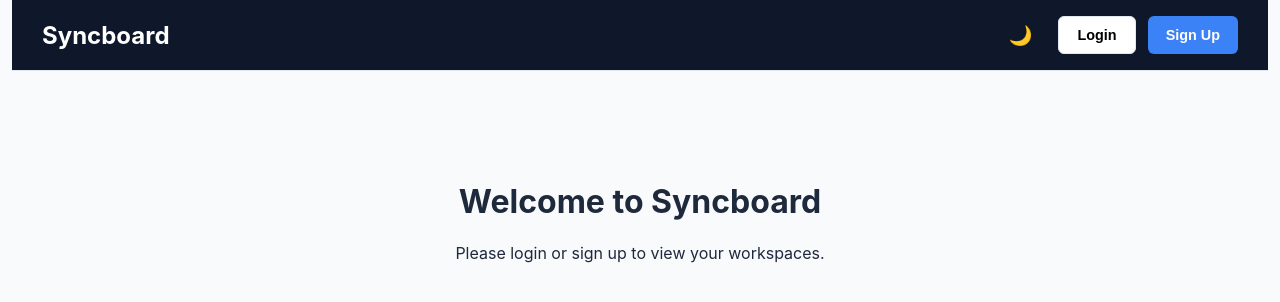
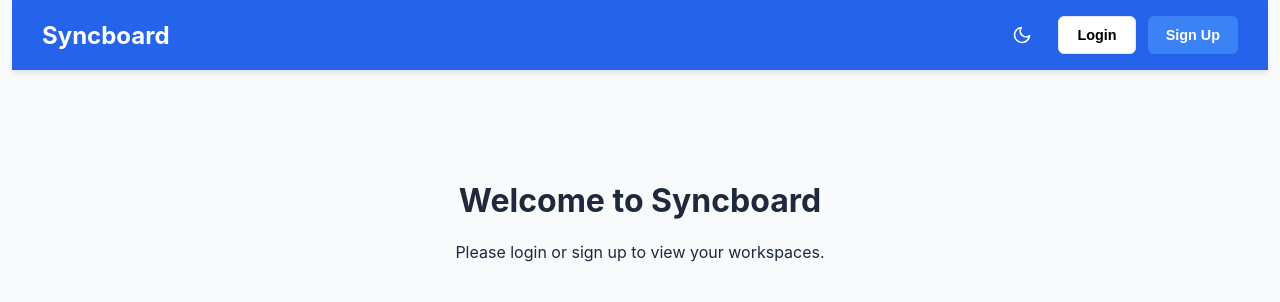
Before and after one commit to panchaleehewage/SyncBoard, a React (Vite) app: page / in a window 1280 px wide. Shown: the top 302 px of the page. Built offline with nearby package versions, Linux system fonts and the light colour scheme.

Commit message:
Fix react compiler warning, refine dark mode, and optimize CSS layout

```diff
--- a/src/App.css
+++ b/src/App.css
@@ -3,200 +3,115 @@
   --text: #1e293b;
   --text-light: #64748b;
   --border: #e2e8f0;
-  --primary: #0f172a;
-  --primary-hover: #334155;
+  --card-bg: white;
+
+  --primary: #2563eb;
+  --primary-hover: #1d4ed8;
+
   --danger: #ef4444;
   --todo: #3b82f6;
   --inprogress: #f59e0b;
   --done: #10b981;
 }
 
-body, html { margin: 0; padding: 0; background: var(--bg); color: var(--text); font-family: -apple-system, BlinkMacSystemFont, "Segoe UI", Roboto, Helvetica, Arial, sans-serif; }
-
-/* Header */
-.header-bar { display: flex; justify-content: space-between; align-items: center; margin-bottom: 30px; border-bottom: 1px solid var(--border); padding-bottom: 20px; }
-.header-bar h1 { margin: 0; font-size: 1.5rem; font-weight: 600; letter-spacing: -0.5px; }
-.user-info { font-size: 0.9rem; color: var(--text-light); background: white; padding: 6px 12px; border-radius: 20px; border: 1px solid var(--border); }
-
-/* Form */
-.add-task-form { display: flex; gap: 12px; margin-bottom: 40px; align-items: center; background: white; padding: 12px; border-radius: 8px; border: 1px solid var(--border); box-shadow: 0 1px 2px rgba(0,0,0,0.02); }
-.add-task-form input { padding: 10px 14px; border: 1px solid var(--border); border-radius: 6px; font-size: 0.9rem; outline: none; flex: 1; transition: 0.2s; }
-.add-task-form input:focus { border-color: var(--todo); box-shadow: 0 0 0 3px rgba(59, 130, 246, 0.1); }
-.add-task-form button { padding: 10px 20px; background: var(--primary); color: white; border: none; border-radius: 6px; font-weight: 500; font-size: 0.9rem; cursor: pointer; transition: 0.2s; }
-.add-task-form button:hover { background: var(--primary-hover); }
-
-/* Board & Columns */
-.board { display: flex; gap: 24px; align-items: stretch; } /* stretch ensures equal height */
-.column { flex: 1; display: flex; flex-direction: column; }
-.column h2 { font-size: 0.85rem; text-transform: uppercase; font-weight: 700; color: var(--text-light); margin-top: 0; margin-bottom: 16px; display: flex; align-items: center; gap: 8px; }
-.task-count { background: #e2e8f0; color: #475569; padding: 2px 8px; border-radius: 12px; font-size: 0.75rem; }
-.task-list { flex: 1; display: flex; flex-direction: column; gap: 12px; border-top: 2px solid var(--border); padding-top: 16px; }
-
-/* Task Cards */
-.task-card { background: white; border: 1px solid var(--border); padding: 16px; border-radius: 8px; font-size: 0.85rem; box-shadow: 0 1px 3px rgba(0,0,0,0.04); transition: transform 0.2s, box-shadow 0.2s; }
-.task-card:hover { transform: translateY(-2px); box-shadow: 0 4px 6px rgba(0,0,0,0.05); }
-.task-card h3 { margin: 0 0 12px 0; font-size: 0.95rem; font-weight: 600; color: var(--text); line-height: 1.4; }
-.task-meta { margin: 6px 0; color: var(--text-light); font-size: 0.8rem; }
-.task-meta strong { color: var(--text); font-weight: 600; }
-
-/* Minimalist Status Indicators */
-.to-do { border-left: 4px solid var(--todo); }
-.in-progress { border-left: 4px solid var(--inprogress); }
-.done { border-left: 4px solid var(--done); opacity: 0.75; }
-.overdue { border-left: 4px solid var(--danger); background: #fef2f2; border-color: #fca5a5; }
-
-.late-warning { color: var(--danger); font-weight: 700; }
-.tags { display: flex; flex-wrap: wrap; gap: 6px; margin: 12px 0; }
-.tag { background: #f1f5f9; color: #475569; padding: 4px 8px; border-radius: 4px; font-size: 0.7rem; font-weight: 500; }
-
-/* Buttons */
-.card-actions { margin-top: 16px; display: flex; justify-content: flex-end; }
-.card-actions button { background: white; color: var(--text); border: 1px solid var(--border); padding: 6px 12px; border-radius: 6px; font-size: 0.75rem; font-weight: 500; cursor: pointer; transition: 0.2s; }
-.card-actions button:hover { background: #f1f5f9; border-color: #cbd5e1; }
-
-/* Update Layout Container */
-.app-container { max-width: 95%; margin: 0 auto; padding: 20px; }
-
-/* Main Header */
-.main-header { display: flex; justify-content: space-between; align-items: center; padding-bottom: 20px; margin-bottom: 30px; border-bottom: 1px solid var(--border); }
-.logo { font-size: 1.5rem; font-weight: bold; text-decoration: none; color: var(--primary); }
-.user-controls { display: flex; gap: 15px; align-items: center; }
-.login-form { display: flex; gap: 10px; }
-
-/* Landing & Dashboard */
-.landing-page { text-align: center; padding: 60px 20px; }
-.board-grid { display: grid; grid-template-columns: repeat(auto-fill, minmax(300px, 1fr)); gap: 20px; margin-top: 20px; }
-.board-tile { background: white; border: 1px solid var(--border); padding: 20px; border-radius: 8px; text-decoration: none; color: inherit; transition: 0.2s; box-shadow: 0 1px 3px rgba(0,0,0,0.04); }
-.board-tile:hover { transform: translateY(-3px); box-shadow: 0 4px 12px rgba(0,0,0,0.1); border-color: var(--todo); }
-.board-members { font-size: 0.8rem; color: var(--text-light); margin-top: 10px; }
-
-/* Board specific tweaks */
-.board-header { display: flex; justify-content: space-between; align-items: center; margin-bottom: 20px; }
-.leader-badge { background: #f1f5f9; padding: 4px 10px; border-radius: 12px; font-size: 0.85rem; font-weight: bold; }
-select { padding: 10px; border: 1px solid var(--border); border-radius: 6px; font-size: 0.9rem; background: white; outline: none; }
-select:focus { border-color: var(--todo); }
-
-/* Better Buttons */
-.btn-primary, .btn-secondary, .btn-logout {
-  padding: 10px 18px;
-  border-radius: 6px;
-  font-size: 0.9rem;
-  font-weight: 600;
-  cursor: pointer;
-  transition: 0.2s;
-  border: none;
+body.dark-mode {
+  --bg: #0f172a;
+  --text: #f8fafc;
+  --text-light: #cbd5e1;
+  --border: #334155;
+  --card-bg: #1e293b;
+  --primary: #3b82f6;
+  --primary-hover: #60a5fa;
 }
 
+body, html {
+  margin: 0;
+  padding: 0;
+  background: var(--bg);
+  color: var(--text);
+  font-family: -apple-system, BlinkMacSystemFont, "Segoe UI", Roboto, Helvetica, Arial, sans-serif;
+  min-height: 100vh;
+  transition: background 0.3s;
+}
+
+.task-card, .board-tile, .modal-content, input, select {
+  background: var(--card-bg);
+  color: var(--text);
+  border-color: var(--border);
+}
+
+/* --- Layout & Header --- */
+.app-container {
+  max-width: 95%;
+  margin: 0 auto;
+  padding: 0 20px 20px 20px;
+  min-height: 100vh;
+}
+
+.main-header {
+  display: flex; justify-content: space-between; align-items: center;
+  padding: 16px 30px;
+  margin: 0 -20px 30px -20px;
+  background: var(--primary);
+  color: white;
+  position: sticky;
+  top: 0;
+  z-index: 100;
+  box-shadow: 0 4px 6px -1px rgba(0, 0, 0, 0.1);
+}
+.logo { font-size: 1.5rem; font-weight: bold; text-decoration: none; color: white; }
+.header-actions { display: flex; align-items: center; gap: 20px; }
+.theme-toggle { background: transparent; border: none; color: white; cursor: pointer; display: flex; align-items: center; }
+
+/* User Controls */
+.user-controls { display: flex; align-items: center; gap: 12px; }
+.user-avatar { background: var(--todo); color: white; width: 32px; height: 32px; border-radius: 50%; display: flex; align-items: center; justify-content: center; font-weight: bold; }
+.username-display { font-weight: 500; font-size: 0.95rem; }
+.auth-buttons { display: flex; gap: 12px; }
+
+/* --- Buttons --- */
+.btn-primary, .btn-secondary, .btn-logout {
+  padding: 10px 18px; border-radius: 6px; font-size: 0.9rem; font-weight: 600; cursor: pointer; transition: 0.2s; border: none;
+}
 .btn-primary { background: var(--todo); color: white; }
-.btn-primary:hover { background: #2563eb; }
-.btn-secondary { background: white; color: var(--text); border: 1px solid var(--border); }
+.btn-primary:hover { background: #1d4ed8; }
+.btn-secondary { background: white; color: #1e293b; border: 1px solid var(--border); }
 .btn-secondary:hover { background: #f1f5f9; }
 .btn-logout { background: #fee2e2; color: var(--danger); }
 .btn-logout:hover { background: #fca5a5; color: white; }
-.auth-buttons { display: flex; gap: 12px; }
 
-/* Modals (Popups) */
+/* --- Forms & Modals --- */
 .modal-overlay {
-  position: fixed; top: 0; left: 0; right: 0; bottom: 0;
-  background: rgba(15, 23, 42, 0.6);
-  display: flex; justify-content: center; align-items: center;
-  z-index: 1000;
+  position: fixed; top: 0; left: 0; right: 0; bottom: 0; background: rgba(15, 23, 42, 0.6); display: flex; justify-content: center; align-items: center; z-index: 1000;
 }
 .modal-content {
-  background: white; padding: 32px; border-radius: 12px;
-  width: 100%; max-width: 450px;
-  box-shadow: 0 20px 25px -5px rgba(0, 0, 0, 0.1);
+  background: var(--card-bg); padding: 32px; border-radius: 12px; width: 100%; max-width: 450px; box-shadow: 0 20px 25px -5px rgba(0, 0, 0, 0.1);
 }
-.modal-content h2 { margin-top: 0; margin-bottom: 24px; color: var(--primary); }
+.modal-content h2 { margin-top: 0; margin-bottom: 24px; color: var(--text); }
 .modal-form { display: flex; flex-direction: column; gap: 16px; }
 .form-group { display: flex; flex-direction: column; gap: 6px; text-align: left; }
 .form-group label { font-size: 0.85rem; font-weight: 600; color: var(--text-light); }
 .modal-actions { display: flex; justify-content: flex-end; gap: 12px; margin-top: 10px; }
 
-/* Wider, Prettier Inputs & Dropdowns */
 input, select {
-  padding: 12px; border: 1px solid var(--border); border-radius: 6px;
-  font-size: 0.95rem; background: white; outline: none; width: 100%;
-  box-sizing: border-box; transition: 0.2s;
+  padding: 12px; border: 1px solid var(--border); border-radius: 6px; font-size: 0.95rem; outline: none; width: 100%; box-sizing: border-box; transition: 0.2s;
 }
 input:focus, select:focus { border-color: var(--todo); box-shadow: 0 0 0 3px rgba(59, 130, 246, 0.1); }
+select { padding-right: 36px; appearance: auto; }
 .wide-select { min-width: 200px; cursor: pointer; }
 
-/* Dashboard Header & Workspace Tiles */
+/* --- Dashboard & Workspaces --- */
+.landing-page { text-align: center; padding: 60px 20px; }
 .dashboard-header { display: flex; justify-content: space-between; align-items: center; margin-bottom: 24px; }
+.board-grid { display: grid; grid-template-columns: repeat(auto-fill, minmax(300px, 1fr)); gap: 20px; margin-top: 20px; }
 .board-tile {
-  background: white; border: 1px solid var(--border); padding: 24px;
-  border-radius: 8px; text-decoration: none; color: inherit;
-  transition: transform 0.2s, box-shadow 0.2s;
-  box-shadow: 0 1px 3px rgba(0,0,0,0.04);
-  border-left: 5px solid var(--primary);
-  display: flex; flex-direction: column; gap: 12px;
+  background: var(--card-bg); border: 1px solid var(--border); padding: 24px; border-radius: 8px; text-decoration: none; color: inherit; transition: transform 0.2s, box-shadow 0.2s; box-shadow: 0 1px 3px rgba(0,0,0,0.04); border-left: 5px solid var(--primary); display: flex; flex-direction: column; gap: 12px;
 }
 .board-tile:hover { transform: translateY(-3px); box-shadow: 0 10px 15px -3px rgba(0,0,0,0.1); }
 .board-tile h3 { margin: 0; font-size: 1.2rem; }
 .board-meta { font-size: 0.85rem; color: var(--text-light); line-height: 1.6; }
 
-/* Multi-select Checkboxes for Tasks */
-.wide-form { display: flex; flex-direction: column; gap: 16px; align-items: stretch; }
-.form-row { display: flex; gap: 12px; }
-.tags-selection { background: #f8fafc; padding: 12px; border-radius: 6px; border: 1px solid var(--border); }
-.tags-label { font-size: 0.85rem; font-weight: 600; color: var(--text-light); display: block; margin-bottom: 8px; }
-.checkbox-group { display: flex; flex-wrap: wrap; gap: 12px; }
-.tag-checkbox { font-size: 0.85rem; display: flex; align-items: center; gap: 6px; cursor: pointer; }
-.w-100 { width: 100%; }
-
-/* --- Theme Variables --- */
-:root {
-  --bg: #f8fafc;
-  --text: #1e293b;
-  --text-light: #64748b;
-  --border: #e2e8f0;
-  --card-bg: white;
-  --primary: #0f172a;
-  --primary-hover: #334155;
-  --todo: #3b82f6;
-  --danger: #ef4444;
-}
-
-body.dark-mode {
-  --bg: #0f172a;
-  --text: #f1f5f9;
-  --text-light: #94a3b8;
-  --border: #334155;
-  --card-bg: #1e293b;
-  --primary: #1e293b;
-  --primary-hover: #334155;
-}
-
-body { background: var(--bg); color: var(--text); transition: background 0.3s; margin: 0; }
-.task-card, .board-tile, .modal-content, input, select { background: var(--card-bg); color: var(--text); border-color: var(--border); }
-
-/* --- Layout & Header --- */
-.app-container { max-width: 95%; margin: 0 auto; padding: 0 20px 20px 20px; } /* Removed top padding */
-
-.main-header {
-  display: flex; justify-content: space-between; align-items: center;
-  padding: 16px 30px;
-  margin: 0 -20px 30px -20px; /* Stretches edge to edge */
-  background: var(--primary); color: white;
-}
-.logo { font-size: 1.5rem; font-weight: bold; text-decoration: none; color: white; }
-.header-actions { display: flex; align-items: center; gap: 20px; }
-.theme-toggle { background: transparent; border: none; font-size: 1.2rem; cursor: pointer; }
-
-/* User Controls (Avatar Style) */
-.user-controls { display: flex; align-items: center; gap: 12px; }
-.user-avatar { background: var(--todo); color: white; width: 32px; height: 32px; border-radius: 50%; display: flex; align-items: center; justify-content: center; font-weight: bold; }
-.username-display { font-weight: 500; font-size: 0.95rem; }
-
-/* --- Forms & Cards --- */
-/* Right side padding for chevron */
-select { padding: 12px 36px 12px 12px; appearance: auto; }
-
-/* Fix inconsistent card heights by enforcing a minimum height on the action area */
-.card-actions { margin-top: 16px; display: flex; justify-content: flex-end; min-height: 32px; }
-
-/* --- Autocomplete Search (For Teammates) --- */
+/* Autocomplete Search (For Teammates) */
 .selected-members { display: flex; flex-wrap: wrap; gap: 8px; margin-bottom: 8px; }
 .member-tag { background: var(--todo); color: white; padding: 4px 10px; border-radius: 16px; font-size: 0.8rem; display: flex; align-items: center; gap: 6px; }
 .member-tag button { background: none; border: none; color: white; font-weight: bold; cursor: pointer; padding: 0; margin: 0; font-size: 0.9rem; }
@@ -204,3 +119,38 @@ select { padding: 12px 36px 12px 12px; appearance: auto; }
 .autocomplete-list li { padding: 10px 14px; cursor: pointer; font-size: 0.9rem; border-bottom: 1px solid var(--border); }
 .autocomplete-list li:hover { background: var(--todo); color: white; }
 .autocomplete-list li:last-child { border-bottom: none; }
+
+/* --- Board & Columns --- */
+.board-header { display: flex; justify-content: space-between; align-items: center; margin-bottom: 20px; }
+.leader-badge { background: var(--border); padding: 4px 10px; border-radius: 12px; font-size: 0.85rem; font-weight: bold; }
+.board { display: flex; gap: 24px; align-items: stretch; }
+.column { flex: 1; display: flex; flex-direction: column; }
+.column h3 { font-size: 0.85rem; text-transform: uppercase; font-weight: 700; color: var(--text-light); margin-top: 0; margin-bottom: 16px; display: flex; align-items: center; gap: 8px; }
+.task-count { background: var(--border); color: var(--text); padding: 2px 8px; border-radius: 12px; font-size: 0.75rem; }
+.task-list { flex: 1; display: flex; flex-direction: column; gap: 12px; border-top: 2px solid var(--border); padding-top: 16px; }
+
+/* --- Task Cards --- */
+.task-card {
+  background: var(--card-bg); border: 1px solid var(--border); padding: 16px; border-radius: 8px; font-size: 0.85rem; box-shadow: 0 1px 3px rgba(0,0,0,0.04); transition: transform 0.2s, box-shadow 0.2s;
+}
+.task-card:hover { transform: translateY(-2px); box-shadow: 0 4px 6px rgba(0,0,0,0.05); }
+.task-card h3 { margin: 0 0 12px 0; font-size: 0.95rem; font-weight: 600; color: var(--text); line-height: 1.4; }
+.task-meta { margin: 6px 0; color: var(--text-light); font-size: 0.8rem; }
+.task-meta strong { color: var(--text); font-weight: 600; }
+
+.task-card.to-do { border-left: 5px solid var(--todo); }
+.task-card.in-progress { border-left: 5px solid var(--inprogress); }
+.task-card.done { border-left: 5px solid var(--done); opacity: 0.75; }
+.task-card.overdue { border-left: 5px solid var(--danger); background: #fef2f2; border-color: #fca5a5; }
+
+body.dark-mode .task-card.overdue { background: rgba(239, 68, 68, 0.1); border-color: #7f1d1d; }
+
+.late-warning { color: var(--danger); font-weight: 700; }
+.tags { display: flex; flex-wrap: wrap; gap: 6px; margin: 12px 0; }
+.tag { background: var(--border); color: var(--text); padding: 4px 8px; border-radius: 4px; font-size: 0.7rem; font-weight: 500; }
+.checkbox-group { display: flex; flex-wrap: wrap; gap: 12px; }
+.tag-checkbox { font-size: 0.85rem; display: flex; align-items: center; gap: 6px; cursor: pointer; }
+
+.card-actions { margin-top: 16px; display: flex; justify-content: flex-end; min-height: 32px; }
+.card-actions button { background: var(--card-bg); color: var(--text); border: 1px solid var(--border); padding: 6px 12px; border-radius: 6px; font-size: 0.75rem; font-weight: 500; cursor: pointer; transition: 0.2s; }
+.card-actions button:hover { background: var(--border); }
--- a/src/App.jsx
+++ b/src/App.jsx
@@ -45,7 +45,11 @@ export default function App() {
         <Link to="/" className="logo">Syncboard</Link>
         <div className="header-actions">
           <button className="theme-toggle" onClick={() => setIsDarkMode(!isDarkMode)}>
-            {isDarkMode ? '☀️' : '🌙'}
+            {isDarkMode ? (
+              <svg width="20" height="20" viewBox="0 0 24 24" fill="none" stroke="currentColor" strokeWidth="2" strokeLinecap="round" strokeLinejoin="round"><circle cx="12" cy="12" r="5"></circle><line x1="12" y1="1" x2="12" y2="3"></line><line x1="12" y1="21" x2="12" y2="23"></line><line x1="4.22" y1="4.22" x2="5.64" y2="5.64"></line><line x1="18.36" y1="18.36" x2="19.78" y2="19.78"></line><line x1="1" y1="12" x2="3" y2="12"></line><line x1="21" y1="12" x2="23" y2="12"></line><line x1="4.22" y1="19.78" x2="5.64" y2="18.36"></line><line x1="18.36" y1="5.64" x2="19.78" y2="4.22"></line></svg>
+            ) : (
+              <svg width="20" height="20" viewBox="0 0 24 24" fill="none" stroke="currentColor" strokeWidth="2" strokeLinecap="round" strokeLinejoin="round"><path d="M21 12.79A9 9 0 1 1 11.21 3 7 7 0 0 0 21 12.79z"></path></svg>
+            )}
           </button>
 
           {currentUser ? (
--- a/src/pages/Board.jsx
+++ b/src/pages/Board.jsx
@@ -2,6 +2,7 @@ import { useParams, Navigate } from 'react-router-dom';
 import { useState } from 'react';
 import { mockBoards, mockTasks } from '../mockData';
 import TaskCard from '../components/TaskCard';
+let nextTaskId = 10000;
 
 export default function Board({ currentUser }) {
   const { boardId } = useParams();
@@ -35,7 +36,7 @@ export default function Board({ currentUser }) {
     if (!newTaskTitle || !newTaskDate || !newTaskAssignee) return;
 
     const newTask = {
-      id: Date.now(),
+      id: nextTaskId++,
       boardId: board.id,
       title: newTaskTitle,
       assignee: newTaskAssignee,
```
